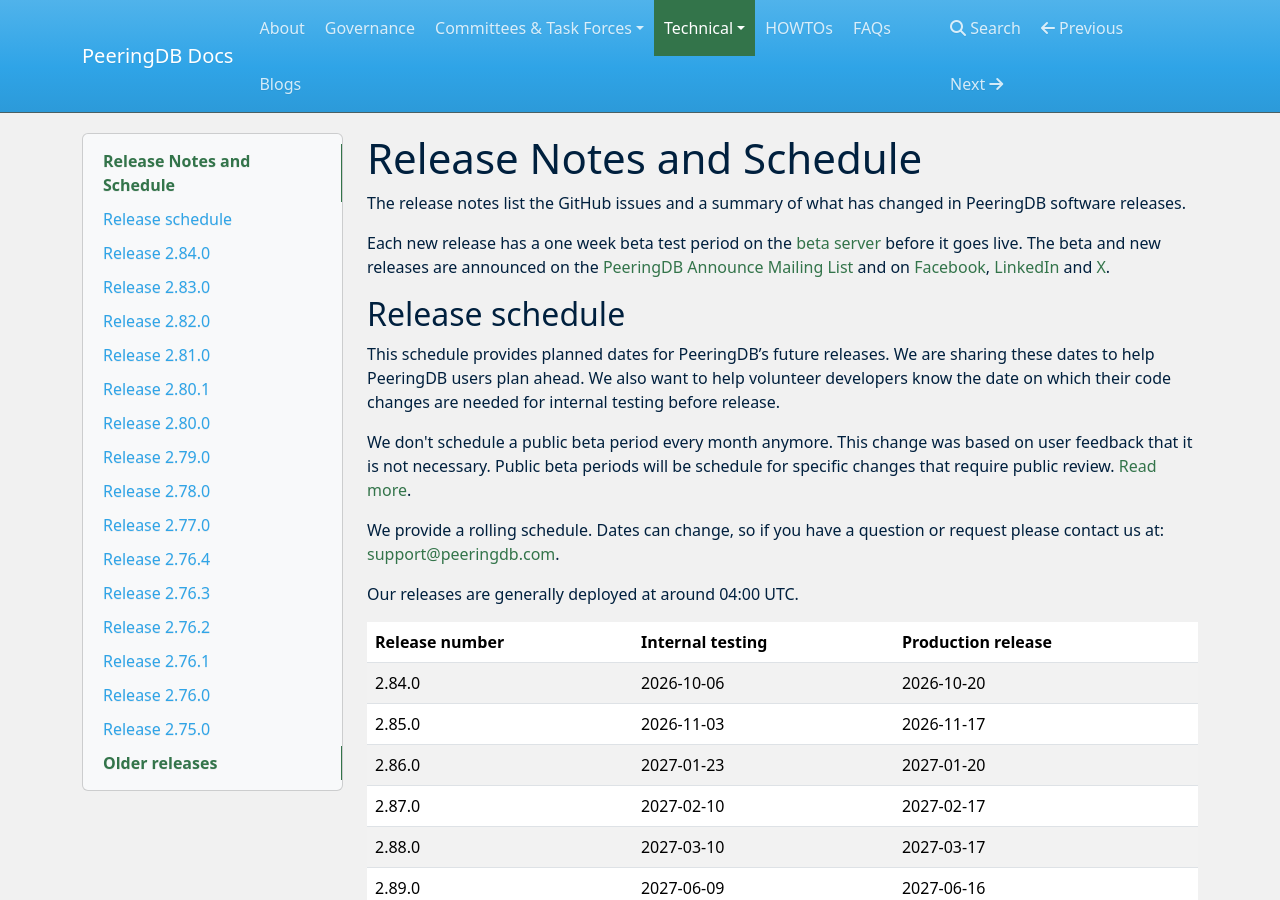
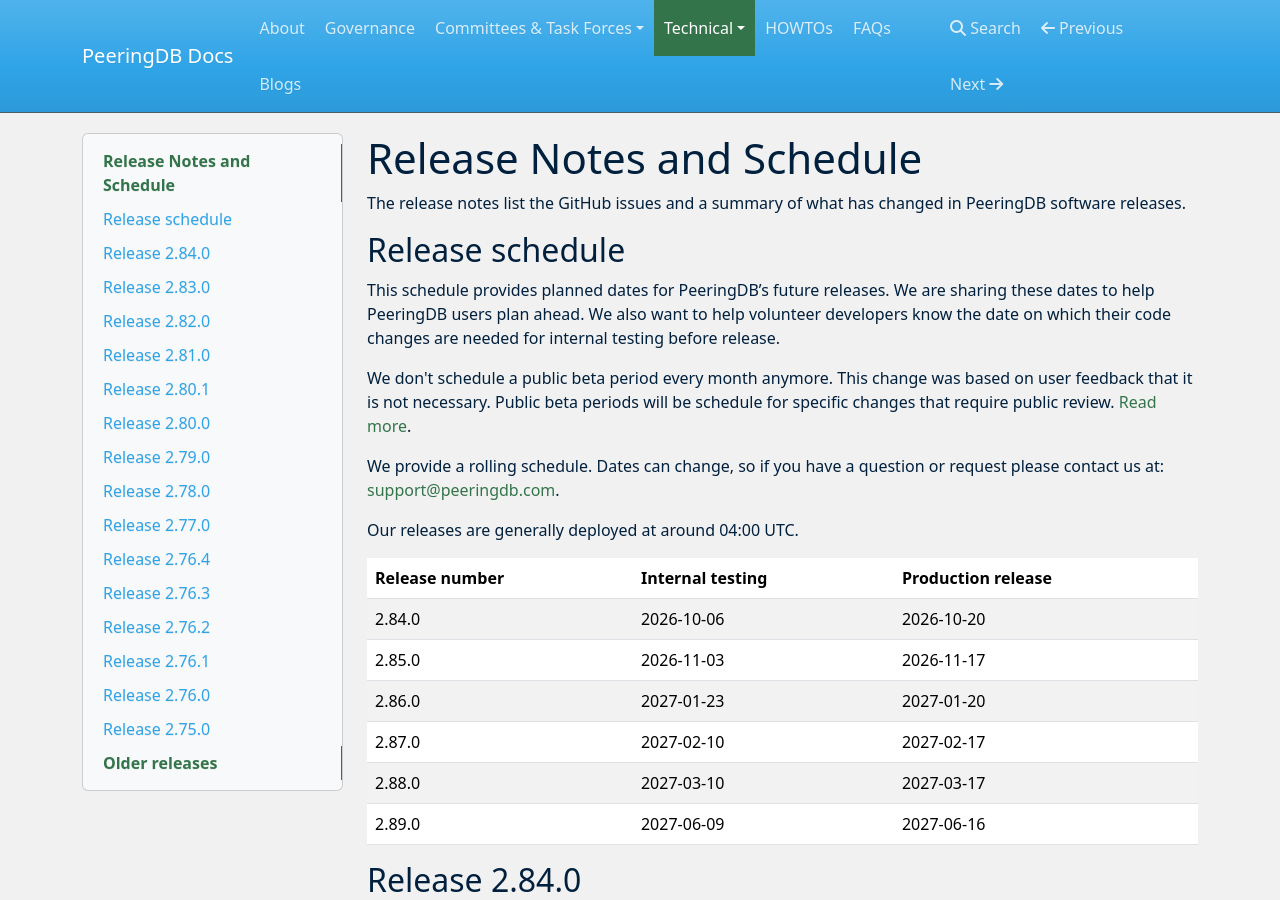
Before and after one commit to peeringdb/docs, an MkDocs documentation site: the page built from docs/release_notes/index.md, in a window 1280 px wide and 900 px high. Built offline with MkDocs 1.6.1, drawn with Linux system fonts in a browser that asks for light colours; nearby versions of some CDN libraries.

Commit message:
Removed text about announcing beta before production

```diff
--- a/docs/release_notes/index.md
+++ b/docs/release_notes/index.md
@@ -1,8 +1,6 @@
 # Release Notes and Schedule
 
 The release notes list the GitHub issues and a summary of what has changed in PeeringDB software releases.
-
-Each new release has a one week beta test period on the [beta server](https://beta.peeringdb.com/) before it goes live.  The beta and new releases are announced on the [PeeringDB Announce Mailing List](https://lists.peeringdb.com/cgi-bin/mailman/listinfo/pdb-announce) and on [Facebook](https://www.facebook.com/peeringdb), [LinkedIn](https://www.linkedin.com/company/peeringdb) and [X](https://x.com/PeeringDB).
 
 ## Release schedule
 
@@ -18,10 +16,10 @@
 | -------------- | ---------------- | ------------------ |
 | 2.84.0 | 2026-10-06 | 2026-10-20 |
 | 2.85.0 | 2026-11-03 | 2026-11-17 |
-| 2.86.0 | 2027-01-23 | 2027-01-20|
-| 2.87.0 | 2027-02-10 | 2027-02-17|
-| 2.88.0 | 2027-03-10 | 2027-03-17|
-| 2.89.0 | 2027-06-09 | 2027-06-16|
+| 2.86.0 | 2027-01-23 | 2027-01-20 |
+| 2.87.0 | 2027-02-10 | 2027-02-17 |
+| 2.88.0 | 2027-03-10 | 2027-03-17 |
+| 2.89.0 | 2027-06-09 | 2027-06-16 |
 
 ## Release 2.84.0
 
```
